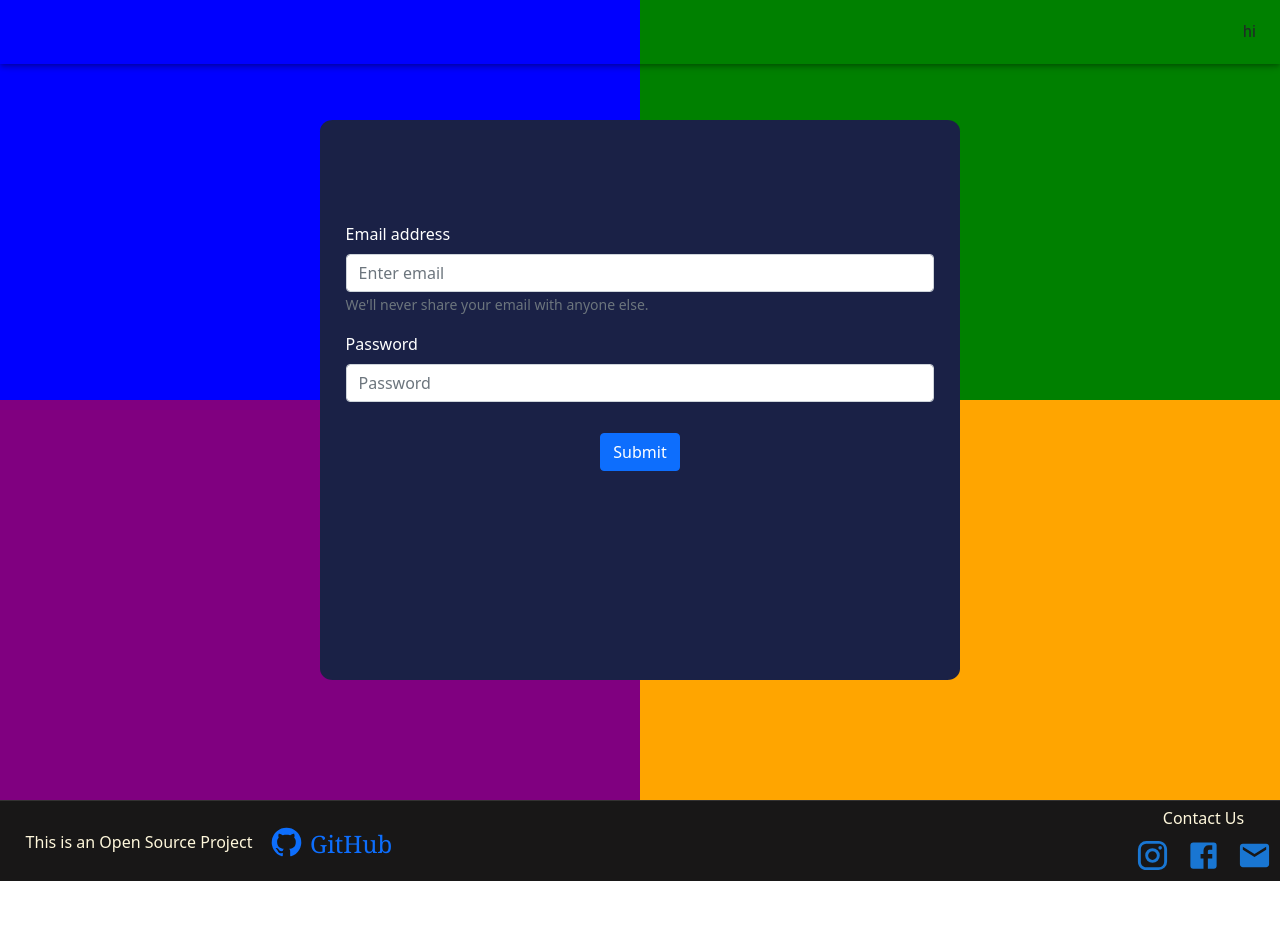
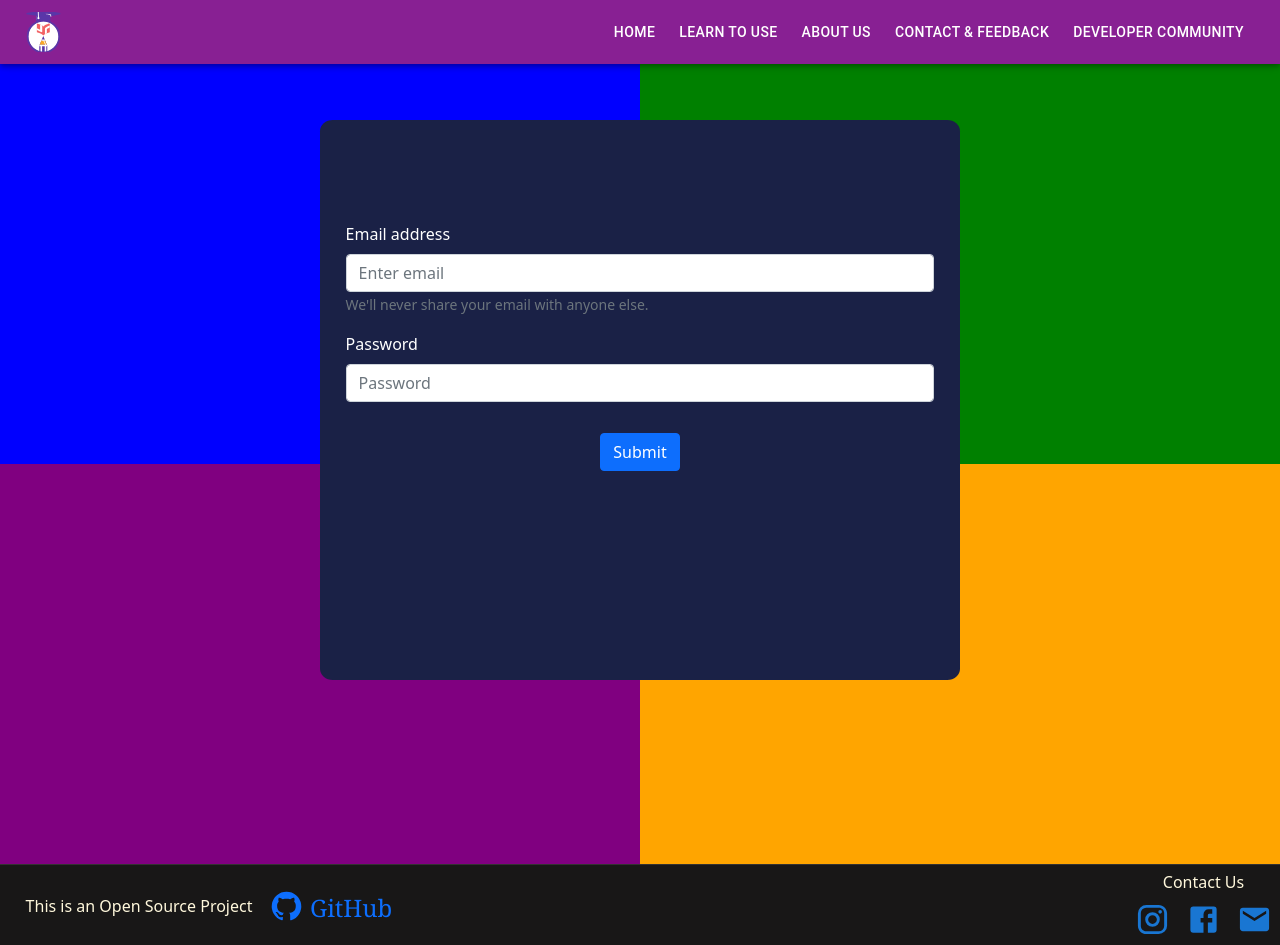
Before and after one commit to PEC-Programmers-Arena/Wonder4Kids2, a React (Create React App) app: page / in a window 1280 px wide. Before the commit the page ends 881 px from the top, so only its background shows below. Built offline with nearby package versions, Linux system fonts and the light colour scheme.

Commit message:
done navbar

```diff
--- a/src/components/Footer/Footer.jsx
+++ b/src/components/Footer/Footer.jsx
@@ -13,7 +13,7 @@ function Footer(){
 	return(
 		<>
 			<div className="grid">
-				<div class="githubinfo">
+				<div className="githubinfo">
 				<span className="ProjectInfoMobile">
 				&nbsp;Want to Contribute? &nbsp;
 				</span>
--- a/src/components/Navbar/Navbar.jsx
+++ b/src/components/Navbar/Navbar.jsx
@@ -1,57 +1,165 @@
-import React from "react";
-// import {
-//     Container,
-//     Nav,
-//     Navbar,
-//     NavDropdown,
-// } from "react-bootstrap"
+import React, { useState } from "react";
 import {
     AppBar,
+    Avatar,
     Box,
+    Button,
+    Divider,
     IconButton,
+    List,
+    ListItem,
+    ListItemText,
+    SwipeableDrawer,
     Toolbar,
     Typography,
 } from '@mui/material';
+import MenuIcon from '@mui/icons-material/Menu';
+import CloseIcon from '@mui/icons-material/Close';
+import useWindowDimensions from "../useWindowDimensions";
+import logo from '../../assets/logo-01.svg';
 
-function NavBar() {
+const HorizontalAppBar = () => {
     const bg = "#882093";
 
     return (
-        // <Navbar bg="light" expand="lg">
-        //     <Container>
-        //         <Navbar.Brand href="#home">React-Bootstrap</Navbar.Brand>
-        //         <Navbar.Toggle aria-controls="basic-navbar-nav" />
-        //         <Navbar.Collapse id="basic-navbar-nav">
-        //             <Nav className="me-auto">
-        //                 <Nav.Link href="#home">Home</Nav.Link>
-        //                 <Nav.Link href="#link">Link</Nav.Link>
-        //                 <NavDropdown title="Dropdown" id="basic-nav-dropdown">
-        //                     <NavDropdown.Item href="#action/3.1">Action</NavDropdown.Item>
-        //                     <NavDropdown.Item href="#action/3.2">Another action</NavDropdown.Item>
-        //                     <NavDropdown.Item href="#action/3.3">Something</NavDropdown.Item>
-        //                     <NavDropdown.Divider />
-        //                     <NavDropdown.Item href="#action/3.4">Separated link</NavDropdown.Item>
-        //                 </NavDropdown>
-        //             </Nav>
-        //         </Navbar.Collapse>
-        //     </Container>
-        // </Navbar>
-        <Box sx={{ flexGrow: 1 }}>
+        <React.Fragment>
             <AppBar
-                color="transparent"
+                // color="transparent"
                 // color={bg}
+                sx={{ backgroundColor: bg }}
                 enableColorOnDark
             >
                 <Toolbar>
+                    <Avatar
+                        alt="logo"
+                        src={logo}
+                        variant="rounded"
+                    />
                     <Typography
                         component="div"
                         sx={{ flexGrow: 1 }}
                     ></Typography>
-                    <Typography>
-                        hi
-                    </Typography>
+                    <Button color="inherit" sx={{ px: "12px" }}>
+                        Home
+                    </Button>
+                    <Button color="inherit" sx={{ px: "12px" }}>
+                        Learn to Use
+                    </Button>
+                    <Button color="inherit" sx={{ px: "12px" }}>
+                        About Us
+                    </Button>
+                    <Button color="inherit" sx={{ px: "12px" }}>
+                        Contact &amp; Feedback
+                    </Button>
+                    <Button color="inherit" sx={{ px: "12px" }}>
+                        Developer Community
+                    </Button>
                 </Toolbar>
             </AppBar>
+            <Toolbar />
+        </React.Fragment>
+    );
+};
+
+const VerticalDrawer = () => {
+    const bg = "#882093";
+    const drawerBg = "#FFE381";
+    const [drawer, setDrawer] = useState(false);
+
+    return (
+        <React.Fragment>
+            <AppBar
+                sx={{ backgroundColor: bg }}
+                enableColorOnDark
+            >
+                <Toolbar>
+                    <Avatar
+                        alt="logo"
+                        src={logo}
+                        variant="rounded"
+                    />
+                    <Typography
+                        component="div"
+                        sx={{ flexGrow: 1 }}
+                    ></Typography>
+                    <IconButton
+                        size="large"
+                        edge="start"
+                        color="inherit"
+                        aria-label="menu"
+                        onClick={() => setDrawer(true)}
+                    >
+                        <MenuIcon />
+                    </IconButton>
+                </Toolbar>
+            </AppBar>
+            <Toolbar />
+            <SwipeableDrawer
+                anchor="right"
+                open={drawer}
+                onClose={() => setDrawer(false)}
+                onOpen={() => setDrawer(true)}
+            >
+                <Box
+                    sx={{
+                        width: 250,
+                        backgroundColor: drawerBg,
+                        height: "inherit",
+                    }}
+                    onClick={() => setDrawer(false)}
+                    onKeyDown={() => setDrawer(false)}
+                >
+                    <IconButton
+                        size="large"
+                        edge="start"
+                        color="inherit"
+                        aria-label="close"
+                        onClick={() => setDrawer(false)}
+                        sx={{ m: 1, p: 1 }}
+                    >
+                        <CloseIcon />
+                    </IconButton>
+                    <Divider />
+                    <List>
+                        <ListItem button key={"Home"}>
+                            <ListItemText>
+                                Home
+                            </ListItemText>
+                        </ListItem>
+                        <ListItem button key={"Learn to Use"}>
+                            <ListItemText>
+                                Learn to Use
+                            </ListItemText>
+                        </ListItem>
+                        <ListItem button key={"About Us"}>
+                            <ListItemText>
+                                About Us
+                            </ListItemText>
+                        </ListItem>
+                        <ListItem button key={"Contact & Feedback"}>
+                            <ListItemText>
+                                Contact &amp; Feedback
+                            </ListItemText>
+                        </ListItem>
+                        <ListItem button key={"Developer Community"}>
+                            <ListItemText>
+                                Developer Community
+                            </ListItemText>
+                        </ListItem>
+                    </List>
+                </Box>
+            </SwipeableDrawer>
+        </React.Fragment>
+    );
+};
+
+function NavBar() {
+    // eslint-disable-next-line no-unused-vars
+    const { height, width } = useWindowDimensions();
+
+    return (
+        <Box sx={{ flexGrow: 1 }}>
+            {width >= 783 ? <HorizontalAppBar /> : <VerticalDrawer />}
         </Box>
     );
 };
--- /dev/null
+++ b/src/components/useWindowDimensions.js
@@ -0,0 +1,24 @@
+import { useState, useEffect } from 'react';
+
+function getWindowDimensions() {
+    const { innerWidth: width, innerHeight: height } = window;
+    return {
+        width,
+        height
+    };
+}
+
+export default function useWindowDimensions() {
+    const [windowDimensions, setWindowDimensions] = useState(getWindowDimensions());
+
+    useEffect(() => {
+        function handleResize() {
+            setWindowDimensions(getWindowDimensions());
+        }
+
+        window.addEventListener('resize', handleResize);
+        return () => window.removeEventListener('resize', handleResize);
+    }, []);
+
+    return windowDimensions;
+}
```
Also changed, not shown: src/assets/logo-01.svg (added).
